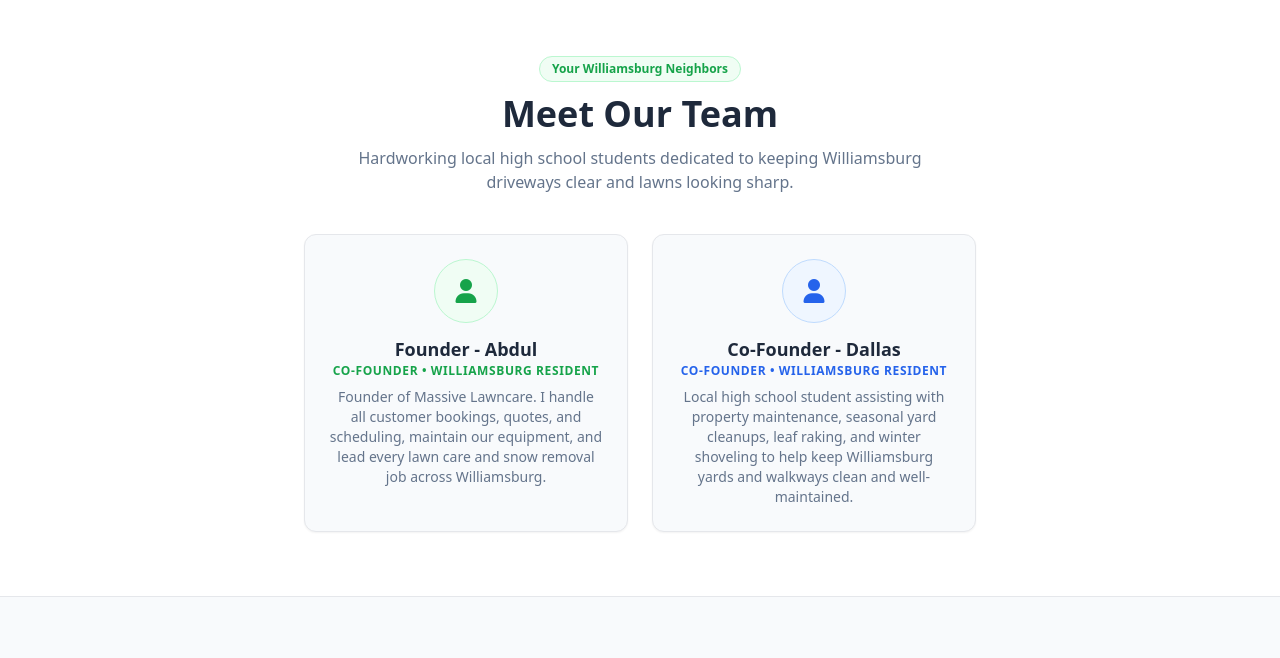
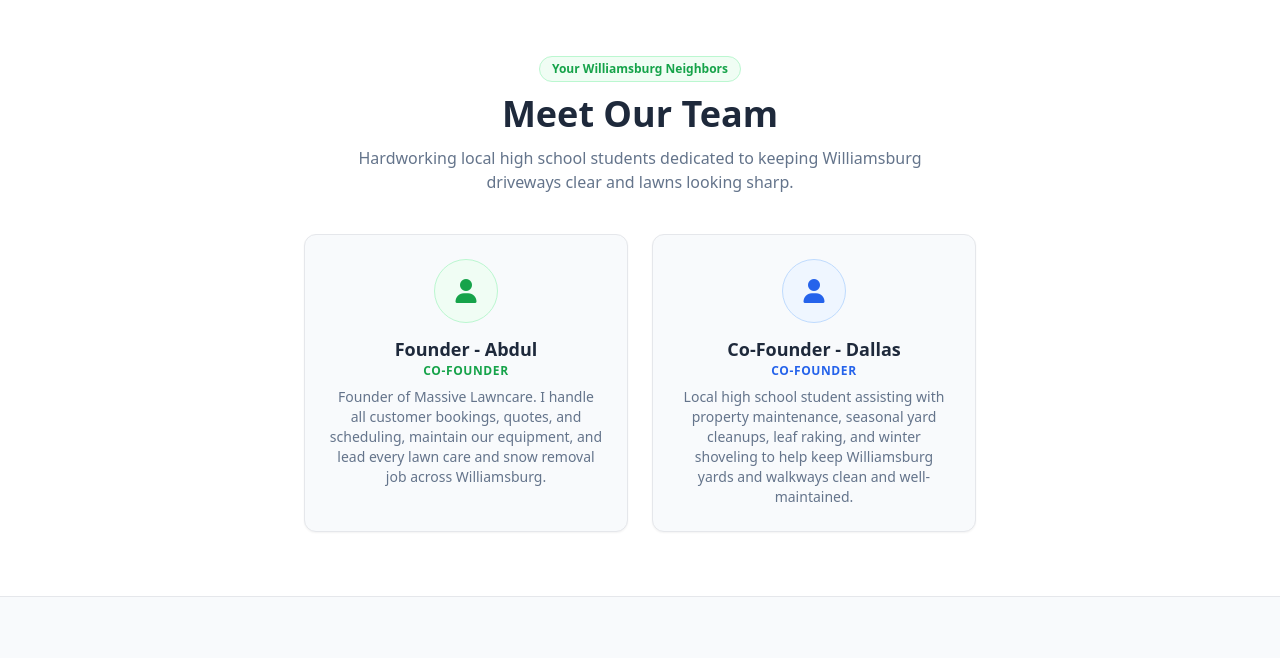
Before and after one commit to abdulm1116/massivelawncare.github.io, a plain HTML site: page about.html in a window 1280 px wide. Shown: the part 126-784 px from the top of the page. Drawn offline with nearby package versions, Linux system fonts and the light colour scheme.

Commit message:
Remove location details from founder descriptions

```diff
--- a/about.html
+++ b/about.html
@@ -109,7 +109,7 @@
             <i class="fa-solid fa-user"></i>
           </div>
           <h2 class="text-lg font-extrabold text-brand-slate">Founder - Abdul</h2>
-          <p class="text-xs font-bold uppercase tracking-wider text-brand-green mb-2">Co-Founder &bull; Williamsburg Resident</p>
+          <p class="text-xs font-bold uppercase tracking-wider text-brand-green mb-2">Co-Founder</p>
           <p class="text-sm text-brand-gray">
             Founder of Massive Lawncare. I handle all customer bookings, quotes, and scheduling, maintain our equipment, and lead every lawn care and snow removal job across Williamsburg.
           </p>
@@ -121,7 +121,7 @@
             <i class="fa-solid fa-user"></i>
           </div>
           <h2 class="text-lg font-extrabold text-brand-slate">Co-Founder - Dallas</h2>
-          <p class="text-xs font-bold uppercase tracking-wider text-brand-blue mb-2">Co-Founder &bull; Williamsburg Resident</p>
+          <p class="text-xs font-bold uppercase tracking-wider text-brand-blue mb-2">Co-Founder</p>
           <p class="text-sm text-brand-gray">
             Local high school student assisting with property maintenance, seasonal yard cleanups, leaf raking, and winter shoveling to help keep Williamsburg yards and walkways clean and well-maintained.
           </p>
```
